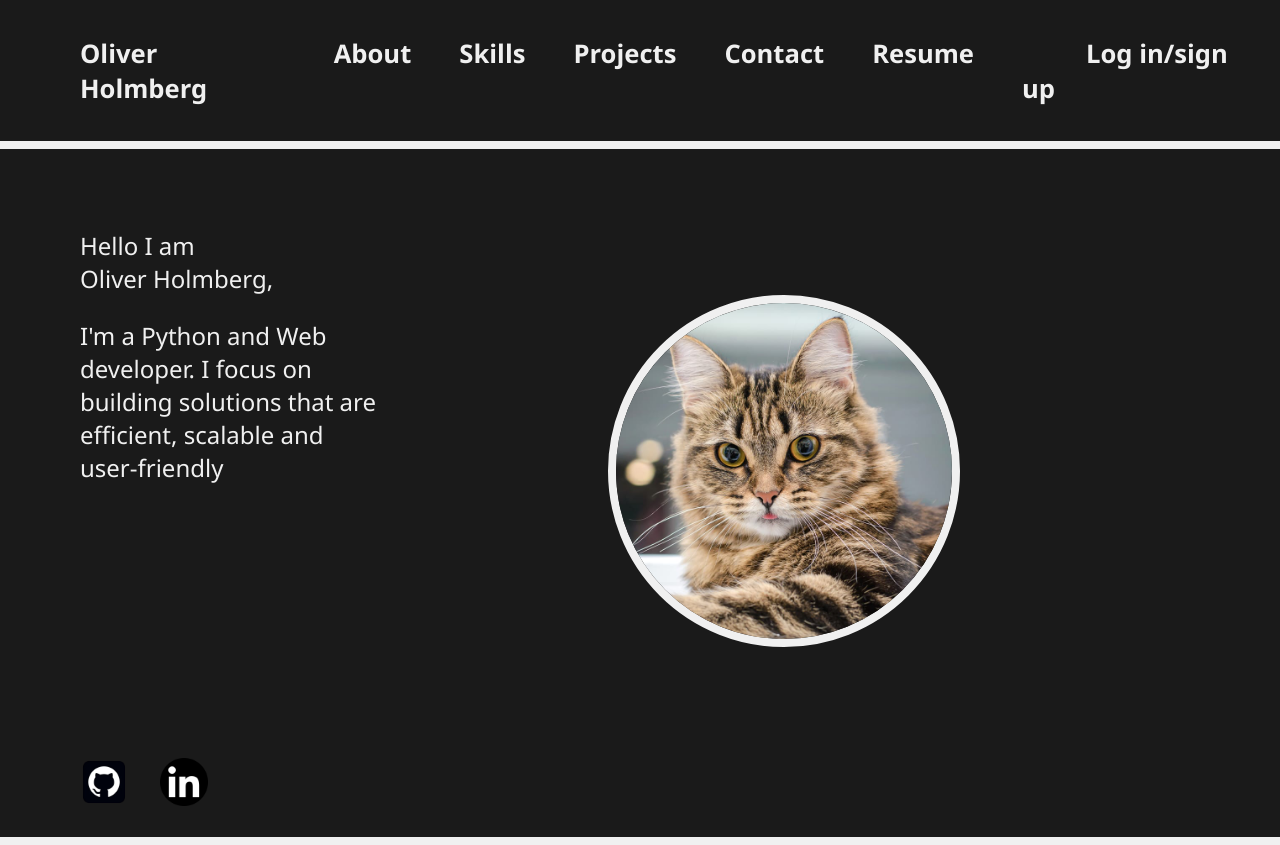
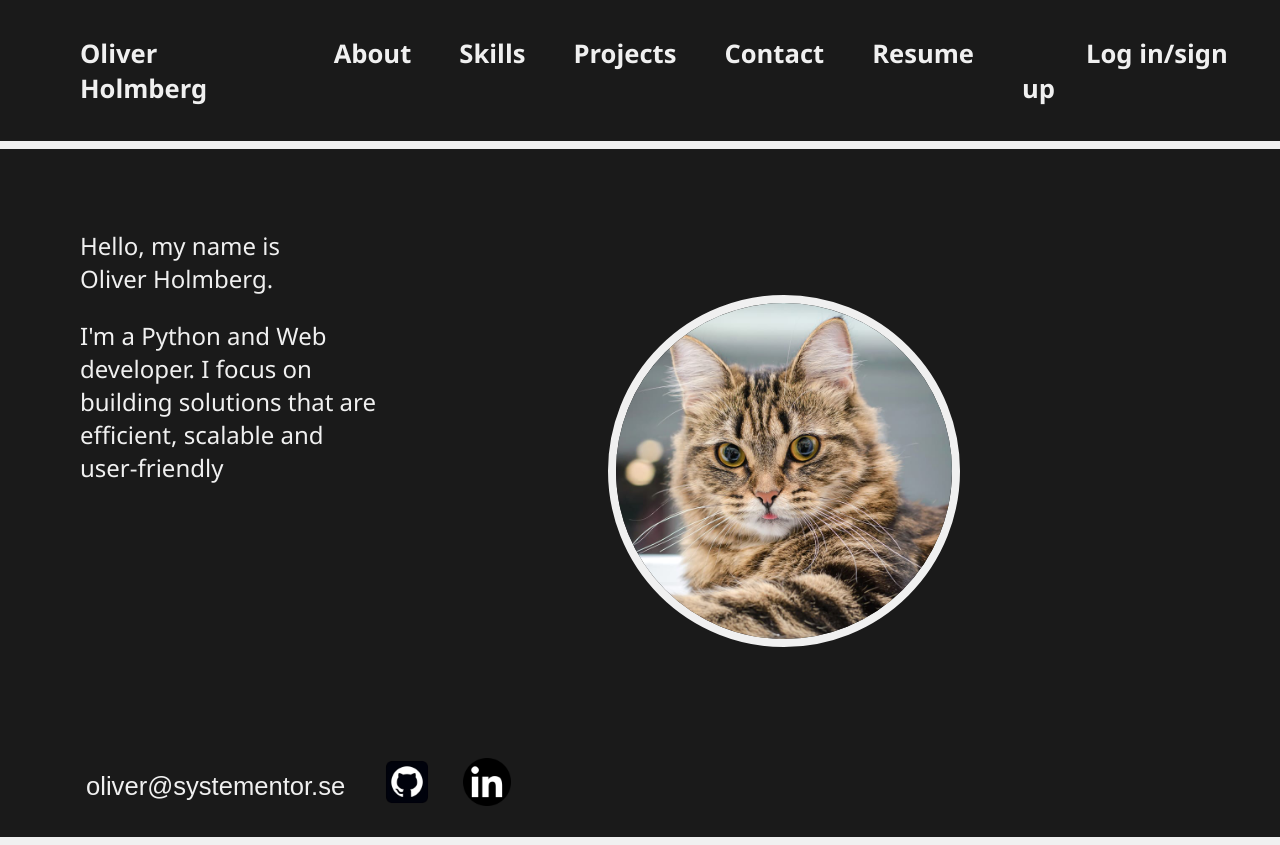
Before and after one commit to OliverAronHolmberg/Resume-Website, a plain HTML site: page index.html in a window 1280 px wide. Drawn offline with Linux system fonts and the light colour scheme.

Commit message:
Added mail and copyfunction

```diff
--- /dev/null
+++ b/functions.js
@@ -0,0 +1,12 @@
+
+
+function CopyFunction() {
+    const button = document.getElementById("MailID");
+    const email = button.textContent.trim();
+
+
+
+    navigator.clipboard.writeText(email)
+
+
+}
--- a/index.html
+++ b/index.html
@@ -7,6 +7,7 @@
     <title>Oliver Holmberg Resume</title>
 
     <link rel="stylesheet" href="styles.css">
+    <script src="functions.js"></script>
 </head>
 <body>
     <header class="header">
@@ -29,8 +30,8 @@
 
     <main>
 
-            <span>Hello I am</span>
-            <span>Oliver Holmberg,</span>
+            <span>Hello, my name is</span>
+            <span>Oliver Holmberg.</span>
 
             <div class="introcontainer">
                 <div class="introtext">
@@ -44,6 +45,7 @@
             </div>
             <div class="socials_div">
                 <ul class="socials">
+                    <li><button onclick="CopyFunction()" id="MailID" class="MailButton">oliver@systementor.se</button></li>
                     <li><a href="https://github.com/OliverAronHolmberg"><img class="socialpictures" src="assets/github.webp" alt="Github"></a></li>
                     <li><a href="https://se.linkedin.com/"><img class="socialpictures" src="assets/linkedin.png" alt="LinkedIn"></a></li>
                 </ul>
--- a/styles.css
+++ b/styles.css
@@ -103,7 +103,7 @@ span{
 }
 
 .socials{
-
+    align-items:center;
     padding-left: 0px;
     display: flex;
     gap: 2rem;
@@ -115,3 +115,16 @@ span{
     width: 3rem;
     height: auto;
 }
+
+.MailButton{
+    background: none;
+    border: none;
+    color: #F0F0F0;
+    text-decoration:none;
+    font-size: 1.6rem;
+}
+
+.MailButton:hover{
+    cursor:pointer;
+    text-decoration:underline;
+}
```
Also changed, not shown: assets/Github.png (deleted).
